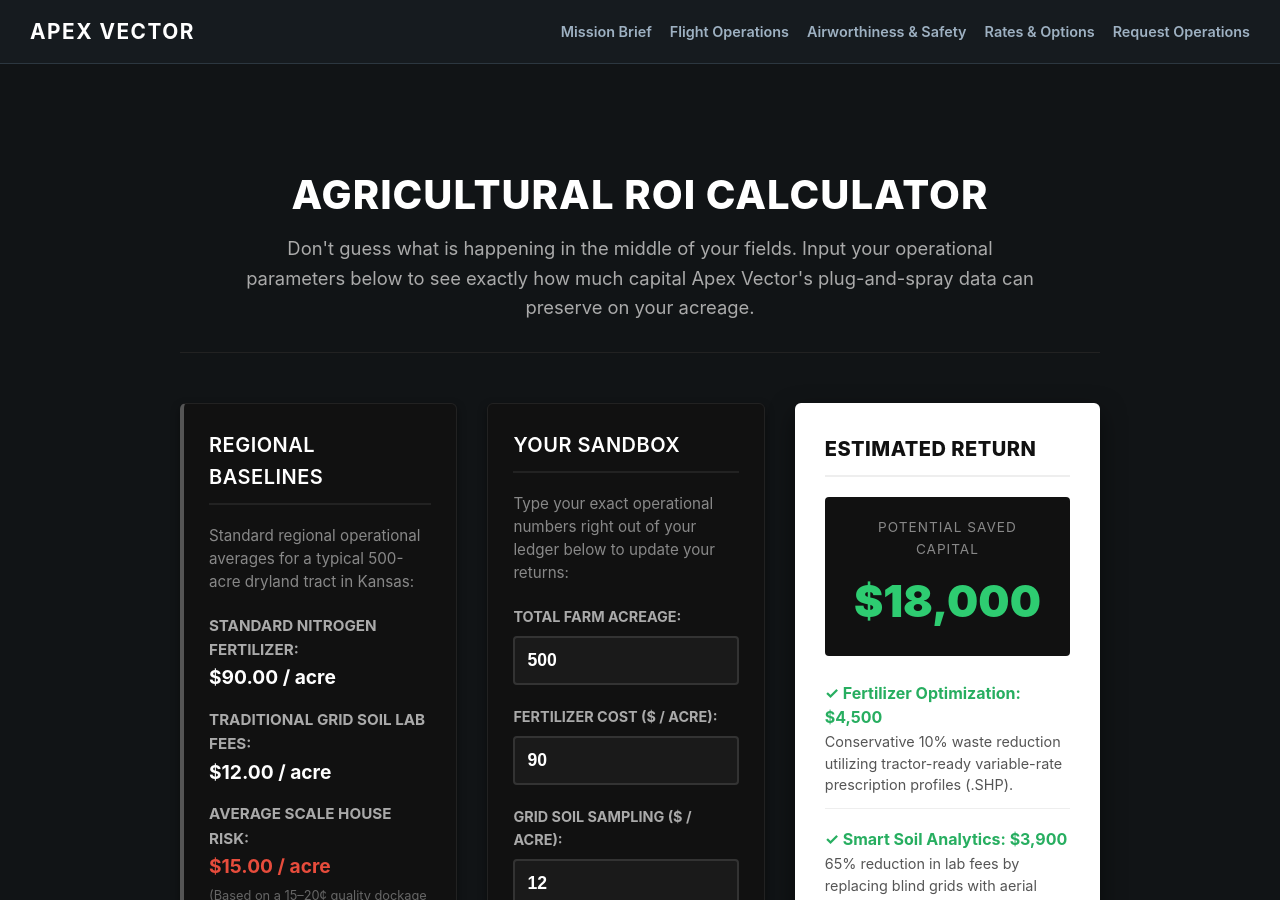
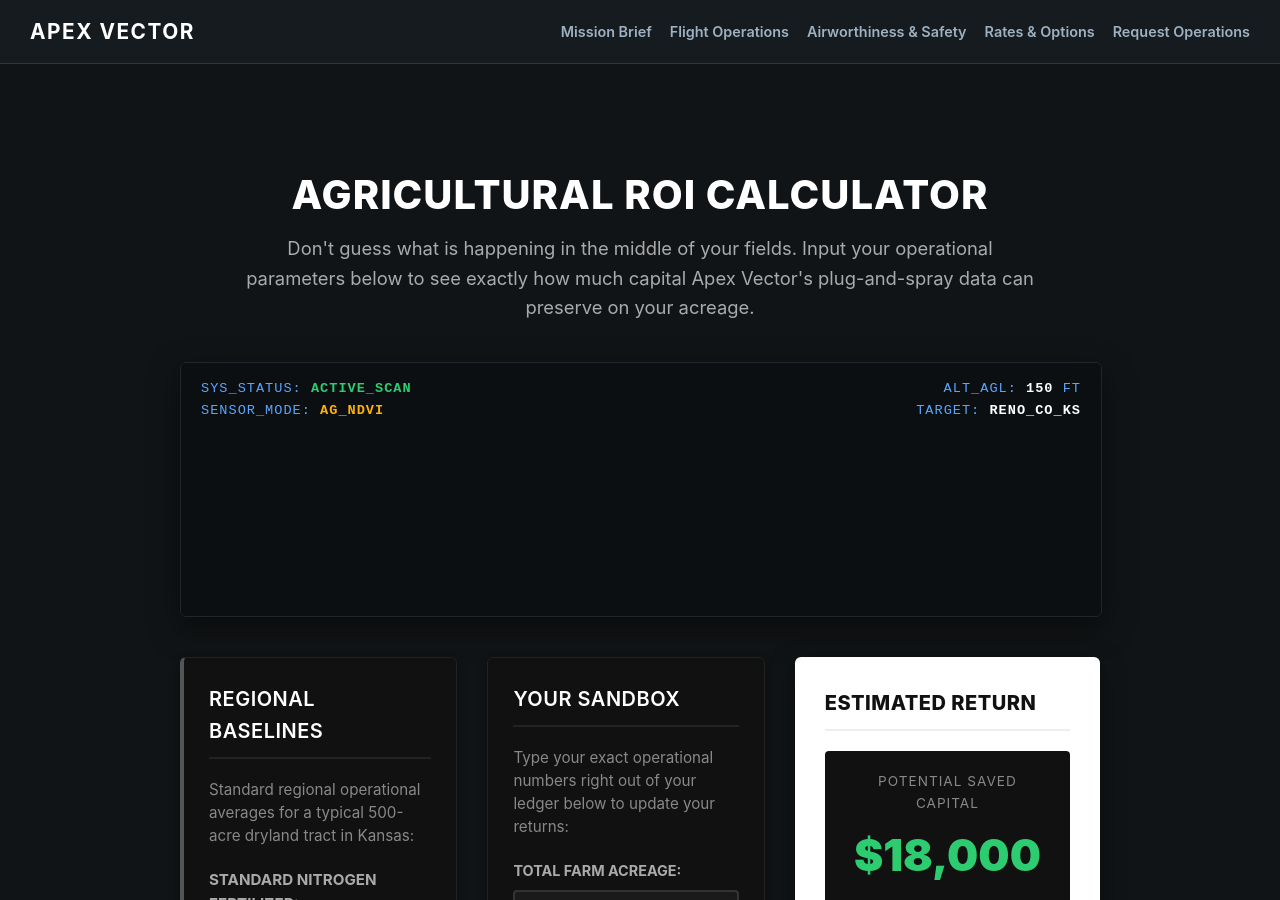
Before and after one commit to traviscloke126/traviscloke126.github.io, a Jekyll site: the page built from roi.html, in a window 1280 px wide and 900 px high. Built offline with Jekyll 4.4.1, drawn with Linux system fonts in a browser that asks for light colours.

Commit message:
Enhance ROI calculator layout and add telemetry display
Updated the layout and added telemetry graphics to the ROI calculator. Removed inline calculation script and linked to an external JavaScript file for improved maintainability.

```diff
--- a/roi.html
+++ b/roi.html
@@ -6,17 +6,33 @@ title: ROI Calculator | Apex Vector LLC
 <div style="max-width: 1200px; margin: 0 auto; padding: 40px 20px; font-family: -apple-system, BlinkMacSystemFont, 'Segoe UI', Roboto, sans-serif; color: #ffffff; background-color: transparent;">
 
     <!-- Uniform Section Header Block -->
-    <div style="text-align: center; margin-bottom: 50px; border-bottom: 1px solid #222; padding-bottom: 30px;">
+    <div style="text-align: center; margin-bottom: 40px;">
         <h1 style="font-size: 2.5rem; color: #ffffff; margin-bottom: 15px; font-weight: 800; text-transform: uppercase; letter-spacing: 1px;">Agricultural ROI Calculator</h1>
         <p style="font-size: 1.15rem; color: #aaaaaa; max-width: 800px; margin: 0 auto; line-height: 1.6;">
             Don't guess what is happening in the middle of your fields. Input your operational parameters below to see exactly how much capital Apex Vector's plug-and-spray data can preserve on your acreage.
         </p>
     </div>
 
+    <!-- 🛸 UNIFORM TELEMETRY ANIMATION GRAPHICS DISPLAY CARD -->
+    <div style="width: 100%; max-width: 1200px; margin: 0 auto 40px auto; background-color: #0c0f12; border: 1px solid #21262d; border-radius: 6px; overflow: hidden; box-shadow: 0 10px 30px rgba(0,0,0,0.5); position: relative;">
+        <!-- Telemetry Data Overlay Strips -->
+        <div style="position: absolute; top: 15px; left: 20px; font-family: monospace; font-size: 0.85rem; color: #58a6ff; letter-spacing: 1px; z-index: 10;">
+            SYS_STATUS: <span style="color: #2ecc71; font-weight: bold;">ACTIVE_SCAN</span><br>
+            SENSOR_MODE: <span id="telemetryMode" style="color: #ffb300; font-weight: bold;">AG_NDVI</span>
+        </div>
+        <div style="position: absolute; top: 15px; right: 20px; font-family: monospace; font-size: 0.85rem; color: #58a6ff; text-align: right; letter-spacing: 1px; z-index: 10;">
+            ALT_AGL: <span id="telemetryAlt" style="color: #ffffff; font-weight: bold;">150</span> FT<br>
+            TARGET: <span style="color: #ffffff; font-weight: bold;">RENO_CO_KS</span>
+        </div>
+
+        <!-- Interactive Graphics Canvas -->
+        <canvas id="droneSimCanvas" width="800" height="220" style="width: 100%; display: block; background-color: #0c0f12;"></canvas>
+    </div>
+
     <!-- Three-Column Uniform Layout Grid -->
     <div style="display: grid; grid-template-columns: 1fr 1fr 1.1fr; gap: 30px; align-items: start;">
 
-        <!-- COLUMN 1: REGIONAL BASELINES (Dark Theme Baseline Anchor) -->
+        <!-- COLUMN 1: REGIONAL BASELINES -->
         <div style="background-color: #111111; color: #ffffff; border-left: 4px solid #555555; border-top: 1px solid #222; border-right: 1px solid #222; border-bottom: 1px solid #222; padding: 25px; border-radius: 6px; box-shadow: 0 4px 10px rgba(0,0,0,0.4);">
             <h3 style="margin-top: 0; color: #ffffff; font-size: 1.25rem; border-bottom: 2px solid #222; padding-bottom: 10px; text-transform: uppercase; letter-spacing: 0.5px;">Regional Baselines</h3>
             <p style="font-size: 0.95rem; color: #888888; line-height: 1.5; margin-bottom: 20px;">
@@ -98,22 +114,5 @@ title: ROI Calculator | Apex Vector LLC
     </div>
 </div>
 
-<!-- Safe Client-Side Computational Engine -->
-<script>
-function calculateSavings() {
-    const acres = parseFloat(document.getElementById('acres').value) || 0;
-    const fertCostPerAcre = parseFloat(document.getElementById('fert').value) || 0;
-    const labCostPerAcre = parseFloat(document.getElementById('lab').value) || 0;
-
-    const fertSavingsValue = (acres * fertCostPerAcre) * 0.10;
-    const labSavingsValue = (acres * labCostPerAcre) * 0.65;
-    const scaleSavingsValue = acres * 15;
-
-    const combinedTotal = fertSavingsValue + labSavingsValue + scaleSavingsValue;
-
-    document.getElementById('fert-savings').innerText = '$' + Math.round(fertSavingsValue).toLocaleString();
-    document.getElementById('lab-savings').innerText = '$' + Math.round(labSavingsValue).toLocaleString();
-    document.getElementById('scale-savings').innerText = '$' + Math.round(scaleSavingsValue).toLocaleString();
-    document.getElementById('total-savings').innerText = '$' + Math.round(combinedTotal).toLocaleString();
-}
-</script>
+<!-- Link to the clean external engine logic to prevent generation cutoffs -->
+<script src="/assets/roi-engine.js"></script>
```
